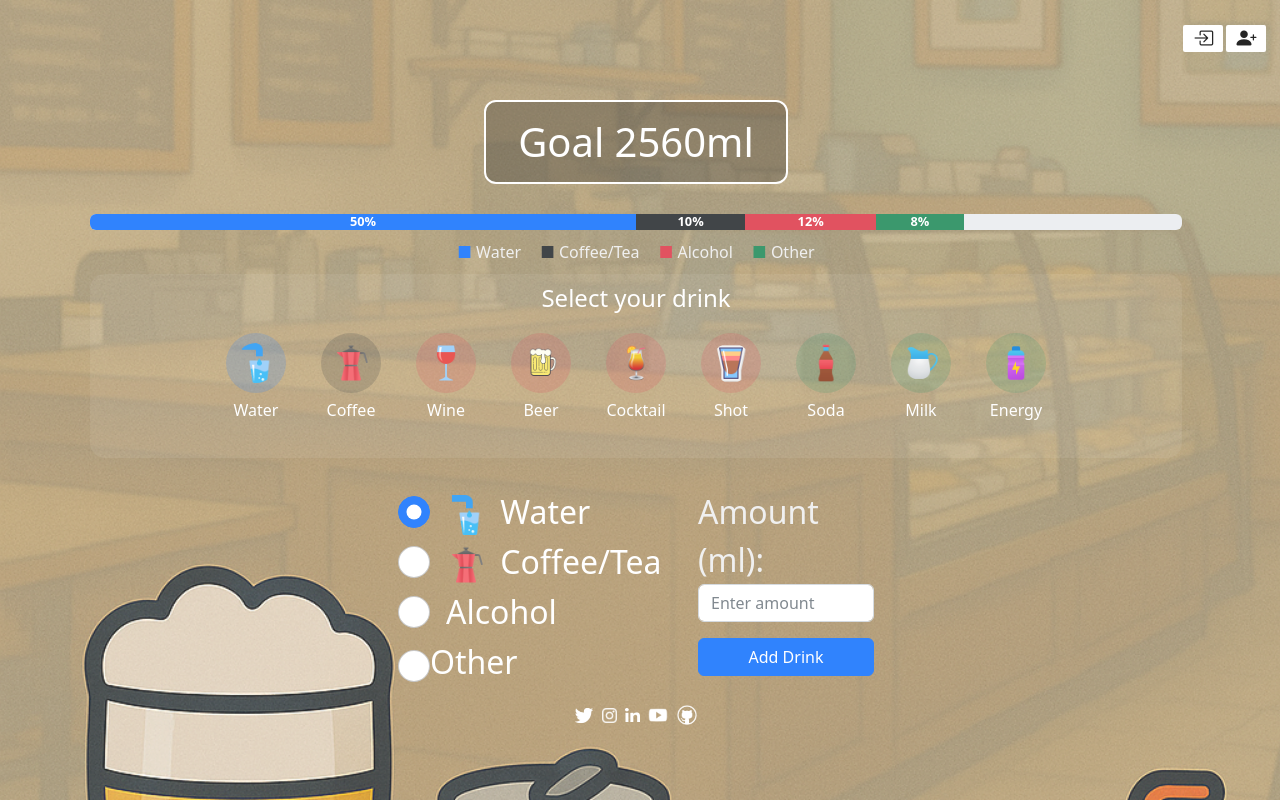
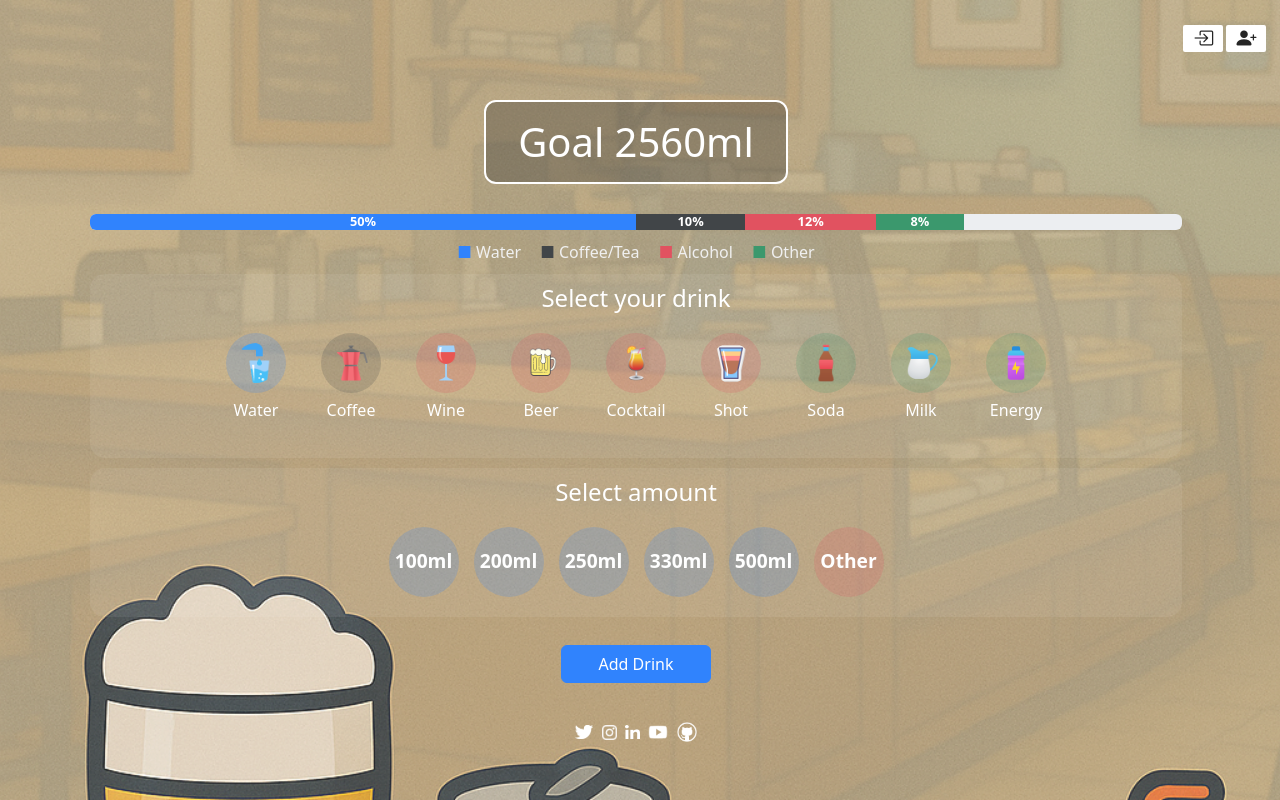
Before and after one commit to falken20/falken_drinks, a Flask app: template templates/home.html in a window 1280 px wide. Run offline with Flask 3, Linux system fonts and the light colour scheme; the template is opened without the code that fills it, so the values that code supplies are empty; some libraries are stand-ins or nearby versions.

Commit message:
Add drink amount selection feature with predefined and custom options

```diff
--- a/static/js/drink_selector.js
+++ b/static/js/drink_selector.js
@@ -93,3 +93,95 @@ function selectDrink(drinkType) {
         }
     }
 }
+
+/**
+ * Handle selecting a predefined amount from the amount carousel
+ */
+function selectAmount(amount) {
+    console.log("Selected amount: " + amount + "ml");
+
+    // Highlight the selected amount option
+    const amountOptions = document.querySelectorAll('.amount-option');
+    amountOptions.forEach(option => {
+        option.style.transform = 'scale(1)';
+        option.querySelector('div').style.boxShadow = 'none';
+    });
+
+    // Find the clicked element and highlight it
+    const clickedOption = event.currentTarget;
+    clickedOption.style.transform = 'scale(1.1)';
+    clickedOption.querySelector('div').style.boxShadow = '0 0 10px rgba(255, 255, 255, 0.8)';
+
+    // Hide custom amount input if it's visible
+    const customAmountContainer = document.getElementById('custom-amount-container');
+    if (customAmountContainer) {
+        customAmountContainer.style.display = 'none';
+    }
+
+    // Set the amount input field value
+    const amountInput = document.getElementById('amount');
+    if (amountInput) {
+        amountInput.value = amount;
+    }
+}
+
+/**
+ * Show the custom amount input field when "Other" is clicked
+ */
+function selectCustomAmount() {
+    console.log("Selected custom amount");
+
+    // Highlight the "Other" option
+    const amountOptions = document.querySelectorAll('.amount-option');
+    amountOptions.forEach(option => {
+        option.style.transform = 'scale(1)';
+        option.querySelector('div').style.boxShadow = 'none';
+    });
+
+    // Find the clicked element and highlight it
+    const clickedOption = event.currentTarget;
+    clickedOption.style.transform = 'scale(1.1)';
+    clickedOption.querySelector('div').style.boxShadow = '0 0 10px rgba(255, 255, 255, 0.8)';
+
+    // Show custom amount container
+    const customAmountContainer = document.getElementById('custom-amount-container');
+    if (customAmountContainer) {
+        customAmountContainer.style.display = 'flex';
+
+        // Focus the input field
+        const customAmountInput = document.getElementById('custom-amount');
+        if (customAmountInput) {
+            customAmountInput.focus();
+            customAmountInput.select();
+        }
+    }
+}
+
+/**
+ * Confirm and set the custom amount when the OK button is clicked
+ */
+function confirmCustomAmount() {
+    const customAmountInput = document.getElementById('custom-amount');
+    if (customAmountInput && customAmountInput.value) {
+        const amount = parseInt(customAmountInput.value);
+        if (amount > 0) {
+            console.log(`Confirmed custom amount: ${amount}ml`);
+
+            // Set the amount input field value
+            const amountInput = document.getElementById('amount');
+            if (amountInput) {
+                amountInput.value = amount;
+            }
+
+            // Hide custom amount container
+            const customAmountContainer = document.getElementById('custom-amount-container');
+            if (customAmountContainer) {
+                customAmountContainer.style.display = 'none';
+            }
+        } else {
+            alert("Please enter a valid amount greater than 0.");
+        }
+    } else {
+        alert("Please enter an amount.");
+    }
+}
--- a/templates/home.html
+++ b/templates/home.html
@@ -75,48 +75,41 @@
             </div>
         </div>
 
-        <!-- Drink selection and amount input -->
-        <div class="row" style="margin-top: 30px; display: flex; justify-content: center; align-items: flex-start;">
-            <div class="col-md-6" style="text-align: left; max-width: 300px;">
-                <form id="drink-form">
-                    <div class="form-check">
-                        <input class="form-check-input" type="radio" name="drink" id="water" value="Water" checked>
-                        <label class="form-check-label" for="water">
-                            <img src="{{ url_for('static', filename='images/drinks/icons8-water-96.png') }}" alt="Water" style="height: 40px; vertical-align: middle; margin-right: 6px;">
-                            Water
-                        </label>
-                    </div>
-                    <div class="form-check">
-                        <input class="form-check-input" type="radio" name="drink" id="coffee" value="Coffee/Tea">
-                        <label class="form-check-label" for="coffee">
-                            <img src="{{ url_for('static', filename='images/drinks/icons8-coffee-96.png') }}" alt="Coffee/Tea" style="height: 40px; vertical-align: middle; margin-right: 6px;">
-                            Coffee/Tea
-                        </label>
-                    </div>
-                    <div class="form-check">
-                        <input class="form-check-input" type="radio" name="drink" id="alcohol" value="Alcohol">
-                        <label class="form-check-label" for="alcohol">Alcohol</label>
-                    </div>
-                    <div class="form-check" style="display: flex; align-items: center;">
-                        <input class="form-check-input" type="radio" name="drink" id="other" value="Other">
-                        <label class="form-check-label" for="other" style="margin-right: 8px;">Other</label>
-                        <select id="other-drink-select" name="other-drink" class="form-select" style="width: 120px; display: none; margin-left: 8px;">
-                            <option value="Juice">Juice</option>
-                            <option value="Soda">Soda</option>
-                            <option value="Milk">Milk</option>
-                            <option value="Smoothie">Smoothie</option>
-                            <option value="Energy">Energy Drink</option>
-                            <option value="Other">Other...</option>
-                        </select>
-                    </div>
-                </form>
+        <!-- Drink amount input carousel -->
+        <div style="margin: 10px auto; max-width: 100%; padding: 10px; background: rgba(255, 255, 255, 0.069); border-radius: 15px;">
+            <h4 style="color: white; margin-bottom: 10px;">Select amount</h4>
+            <div class="amount-carousel" style="display: flex; flex-wrap: nowrap; overflow-x: auto; gap: 15px; padding: 10px 0; justify-content: center;">
+                <div class="amount-option" onclick="selectAmount(100)" style="cursor: pointer; text-align: center; min-width: 70px; transition: all 0.2s;">
+                    <div style="height: 70px; width: 70px; display: flex; justify-content: center; align-items: center; background: rgba(13, 110, 253, 0.2); border-radius: 50%; font-size: 1.2rem; color: white; font-weight: bold;">100ml</div>
+                </div>
+                <div class="amount-option" onclick="selectAmount(200)" style="cursor: pointer; text-align: center; min-width: 70px; transition: all 0.2s;">
+                    <div style="height: 70px; width: 70px; display: flex; justify-content: center; align-items: center; background: rgba(13, 110, 253, 0.2); border-radius: 50%; font-size: 1.2rem; color: white; font-weight: bold;">200ml</div>
+                </div>
+                <div class="amount-option" onclick="selectAmount(250)" style="cursor: pointer; text-align: center; min-width: 70px; transition: all 0.2s;">
+                    <div style="height: 70px; width: 70px; display: flex; justify-content: center; align-items: center; background: rgba(13, 110, 253, 0.2); border-radius: 50%; font-size: 1.2rem; color: white; font-weight: bold;">250ml</div>
+                </div>
+                <div class="amount-option" onclick="selectAmount(330)" style="cursor: pointer; text-align: center; min-width: 70px; transition: all 0.2s;">
+                    <div style="height: 70px; width: 70px; display: flex; justify-content: center; align-items: center; background: rgba(13, 110, 253, 0.2); border-radius: 50%; font-size: 1.2rem; color: white; font-weight: bold;">330ml</div>
+                </div>
+                <div class="amount-option" onclick="selectAmount(500)" style="cursor: pointer; text-align: center; min-width: 70px; transition: all 0.2s;">
+                    <div style="height: 70px; width: 70px; display: flex; justify-content: center; align-items: center; background: rgba(13, 110, 253, 0.2); border-radius: 50%; font-size: 1.2rem; color: white; font-weight: bold;">500ml</div>
+                </div>
+                <div class="amount-option" onclick="selectCustomAmount()" style="cursor: pointer; text-align: center; min-width: 70px; transition: all 0.2s;">
+                    <div style="height: 70px; width: 70px; display: flex; justify-content: center; align-items: center; background: rgba(220, 53, 69, 0.2); border-radius: 50%; font-size: 1.2rem; color: white; font-weight: bold;">Other</div>
+                </div>
             </div>
-            <div class="col-md-6" style="text-align: left; max-width: 200px;">
-                <label for="amount" style="color: #eee;">Amount (ml):</label>
-                <input type="number" id="amount" name="amount" class="form-control" min="0" step="50" placeholder="Enter amount">
-                <button type="button" class="btn btn-primary mt-3 w-100" onclick="addDrink()">Add Drink</button>
+            <div id="custom-amount-container" style="margin-top: 10px; display: none; justify-content: center;">
+                <div style="display: flex; align-items: center; gap: 10px;">
+                    <input type="number" id="custom-amount" class="form-control" style="max-width: 120px;" placeholder="Enter ml">
+                    <button class="btn btn-sm btn-primary" onclick="confirmCustomAmount()">OK</button>
+                </div>
             </div>
         </div>
+
+        <div style="margin: 20px auto; text-align: center;">
+            <button type="button" class="btn btn-primary" style="min-width: 150px;" onclick="addDrink()">Add Drink</button>
+        </div>
+
         <script src="{{ url_for('static', filename='js/drink_selector.js') }}"></script>
         <script>
             // Show combo only if 'Other' is selected
@@ -135,7 +128,19 @@
                 });
             });
 
-            // Function to add a drink (placeholder)
+            // Add event listener for custom amount input to handle Enter key
+            document.addEventListener('DOMContentLoaded', function() {
+                const customAmountInput = document.getElementById('custom-amount');
+                if (customAmountInput) {
+                    customAmountInput.addEventListener('keyup', function(event) {
+                        if (event.key === "Enter") {
+                            confirmCustomAmount();
+                        }
+                    });
+                }
+            });
+
+            // Function to add a drink
             function addDrink() {
                 const drinkForm = document.getElementById('drink-form');
                 const selectedDrink = document.querySelector('input[name="drink"]:checked').value;
@@ -160,6 +165,41 @@
                 // Reset form
                 document.getElementById('amount').value = '';
             }
+
+            // JavaScript functions for amount selection
+            let selectedAmount = 100; // Default amount
+
+            function selectAmount(amount) {
+                selectedAmount = amount;
+                document.querySelectorAll('.amount-option').forEach(option => {
+                    option.querySelector('div').style.background = 'rgba(13, 110, 253, 0.2)';
+                    option.querySelector('div').style.color = 'white';
+                });
+                const activeOption = document.querySelector(`.amount-option[onclick="selectAmount(${amount})"]`);
+                if (activeOption) {
+                    activeOption.querySelector('div').style.background = 'rgba(13, 110, 253, 0.5)';
+                    activeOption.querySelector('div').style.color = 'white';
+                }
+            }
+
+            function selectCustomAmount() {
+                const customAmountContainer = document.getElementById('custom-amount-container');
+                customAmountContainer.style.display = 'flex';
+                document.getElementById('custom-amount').focus();
+            }
+
+            function confirmCustomAmount() {
+                const customAmountInput = document.getElementById('custom-amount');
+                const amount = customAmountInput.value;
+                if (!amount || isNaN(amount) || amount <= 0) {
+                    alert("Please enter a valid amount.");
+                    return;
+                }
+                selectedAmount = amount;
+                alert(`Custom amount set to ${amount}ml`);
+                document.getElementById('amount').value = amount;
+                document.getElementById('custom-amount-container').style.display = 'none';
+            }
         </script>
 </div>
 {% endblock content %}
```
